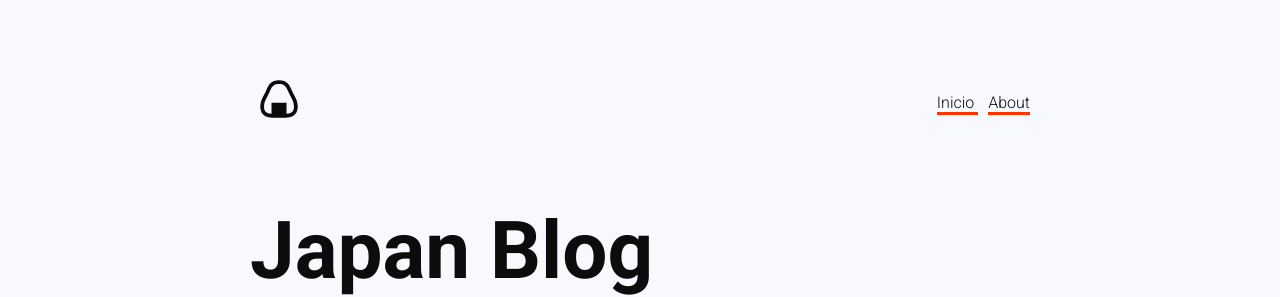
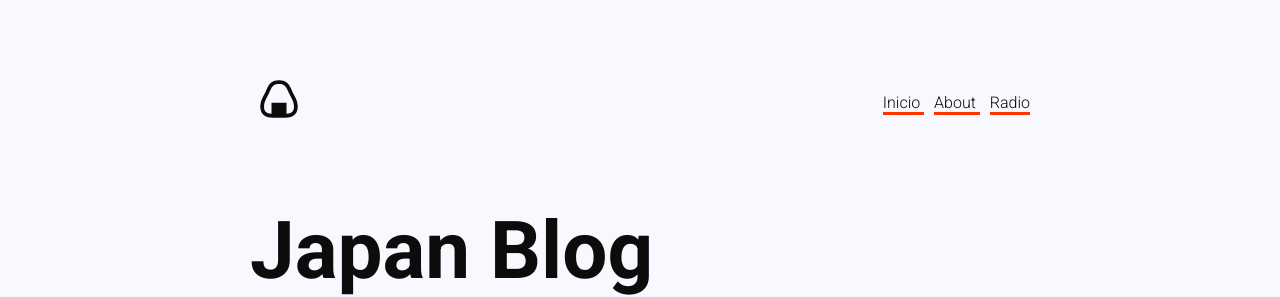
Before and after one commit to shapessss/japanblog, a Jekyll site: the page built from index.html, in a window 1280 px wide and 900 px high. Shown: the top 297 px of the window. Built offline with Jekyll 4.4.1, drawn with Linux system fonts in a browser that asks for light colours; a script that is not in the unit is left out.

Commit message:
Update Config “navigation”

```diff
--- a/_data/navigation.yml
+++ b/_data/navigation.yml
@@ -3,3 +3,5 @@ items:
     link: /
   - name: About
     link: /about.html
+  - name: Radio
+    link: https://internetpublicradio.live
```
